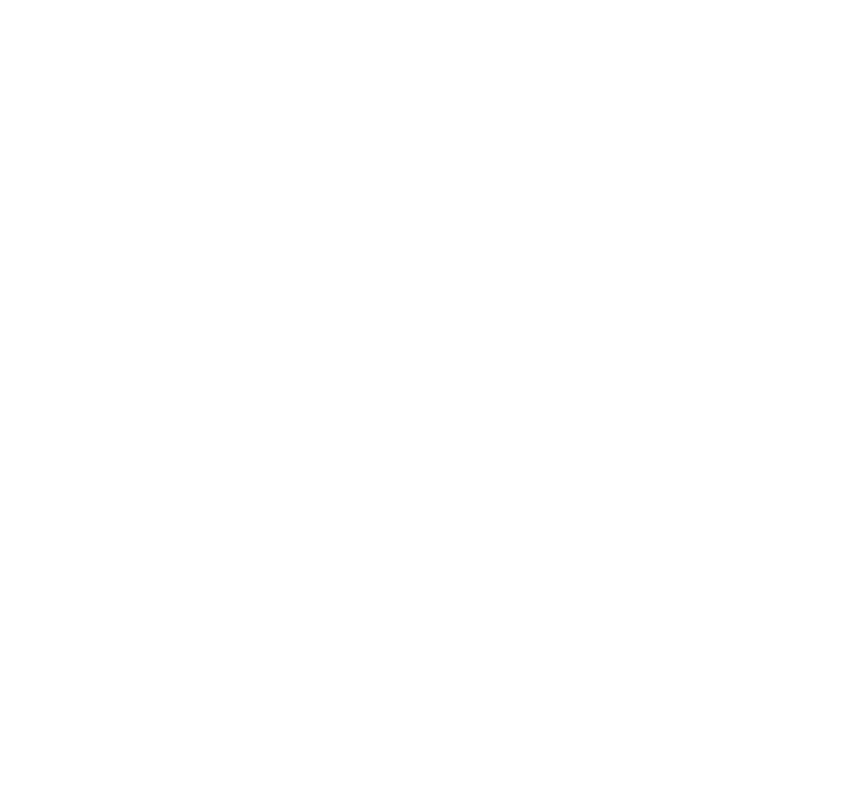
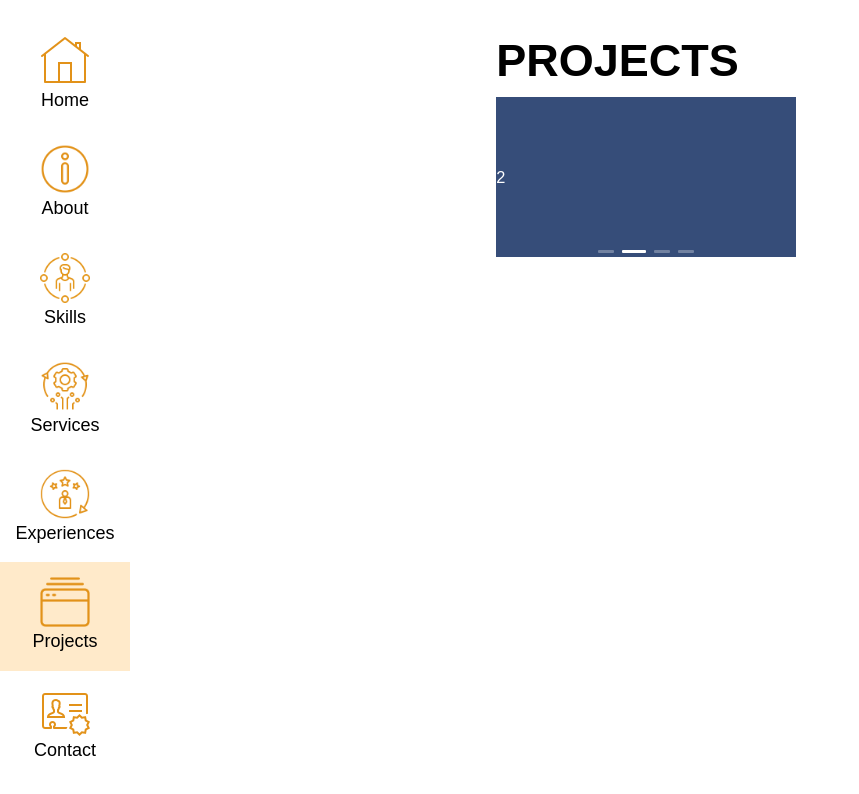
Before and after one commit to CodeWUsama/usamaportfolioold, a React (Create React App) app: page /#/projects in a window 1280 px wide. Before the commit this address had no page. Shown: the top 794 px of the page, without its empty margins (0-859 px from the left). Built offline with nearby package versions, Linux system fonts and the light colour scheme.

Commit message:
projects page started

```diff
--- a/src/App.tsx
+++ b/src/App.tsx
@@ -8,6 +8,7 @@
 import Experiences from "routes/Experiences";
 import Services from "routes/Services";
 import { createContext, useEffect, useState } from "react";
+import Projects from "routes/Projects";
 
 export const DataContext: any = createContext({});
 
@@ -32,6 +33,7 @@
           <Route path="/contact" element={<Contact />} />
           <Route path="/experiences" element={<Experiences />} />
           <Route path="/services" element={<Services />} />
+          <Route path="/projects" element={<Projects />} />
         </Routes>
       </BrowserRouter>
     </DataContext.Provider>
--- a/src/routes/Experiences/index.tsx
+++ b/src/routes/Experiences/index.tsx
@@ -1,11 +1,16 @@
 import { Flex, InvisibleText, Text } from "components/Global/styled.components";
 import Sidebar from "components/Sidebar";
 import { Colors } from "../../constants";
-import { Circle, VerticalBar } from "./styled.components";
+import {
+  Circle,
+  ContentContainer,
+  RootContainer,
+  VerticalBar,
+} from "./styled.components";
 
 const Experiences = () => {
   return (
-    <Flex height="100%" justifyContent="space-between">
+    <RootContainer>
       <Sidebar />
       <Flex flexDirection="column" height="100%">
         <Flex
@@ -18,12 +23,7 @@
             Experiences
           </Text>
         </Flex>
-        <Flex
-          id="content"
-          height="100%"
-          justifyContent="space-around"
-          alignItems="center"
-        >
+        <ContentContainer>
           <Flex
             id="leftCont"
             width="40%"
@@ -150,10 +150,10 @@
               </Flex>
             </Flex>
           </Flex>
-        </Flex>
+        </ContentContainer>
       </Flex>
       <InvisibleText>Usama is my name</InvisibleText>
-    </Flex>
+    </RootContainer>
   );
 };
 
--- a/src/routes/Experiences/styled.components.ts
+++ b/src/routes/Experiences/styled.components.ts
@@ -20,3 +20,25 @@
   left: -10px;
   box-shadow: 0px 4px 4px rgba(0, 0, 0, 0.25);
 `;
+
+export const RootContainer = styled.div`
+  height: 100%;
+  display: flex;
+  justify-content: space-between;
+  width: 100%;
+  @media (max-width: 600px) {
+    flex-direction: column;
+  }
+`;
+
+export const ContentContainer = styled.div`
+  display: flex;
+  height: 100%;
+  justify-content: space-around;
+  width: 100%;
+  align-items: center;
+  @media (max-width: 1130px) {
+    flex-direction: column;
+    height: max-content;
+  }
+`;
--- /dev/null
+++ b/src/routes/Projects/index.tsx
@@ -0,0 +1,50 @@
+import { InvisibleText, Text } from "components/Global/styled.components";
+import Sidebar from "components/Sidebar";
+import {
+  ContentContainer,
+  ContentWrapper,
+  RootContainer,
+} from "./styled.components";
+import { Carousel } from "antd";
+
+const Projects = () => {
+  const contentStyle = {
+    height: "160px",
+    color: "#fff",
+    lineHeight: "160px",
+    background: "#364d79",
+  };
+
+  return (
+    <RootContainer>
+      <Sidebar />
+      <ContentWrapper>
+        <Text fontSize={45} fontWeight={"bold"} capital>
+          Projects
+        </Text>
+        <ContentContainer>
+          <Carousel
+            autoplay
+            style={{ maxWidth: "800px", minWidth: "100px", width: 300 }}
+          >
+            <div>
+              <h3 style={contentStyle}>1</h3>
+            </div>
+            <div>
+              <h3 style={contentStyle}>2</h3>
+            </div>
+            <div>
+              <h3 style={contentStyle}>3</h3>
+            </div>
+            <div>
+              <h3 style={contentStyle}>4</h3>
+            </div>
+          </Carousel>
+        </ContentContainer>
+      </ContentWrapper>
+      <InvisibleText>usama is my name</InvisibleText>
+    </RootContainer>
+  );
+};
+
+export default Projects;
--- /dev/null
+++ b/src/routes/Projects/styled.components.ts
@@ -0,0 +1,21 @@
+import styled from "styled-components";
+
+export const RootContainer = styled.div`
+  display: flex;
+  height: 100%;
+  justify-content: space-between;
+  width: 100%;
+  @media (max-width: 600px) {
+    flex-direction: column;
+  }
+`;
+
+export const ContentWrapper = styled.div`
+  display: flex;
+  flex-direction: column;
+  margin-top: 26px;
+`;
+
+export const ContentContainer = styled.div`
+  height: 100%;
+`;
```
